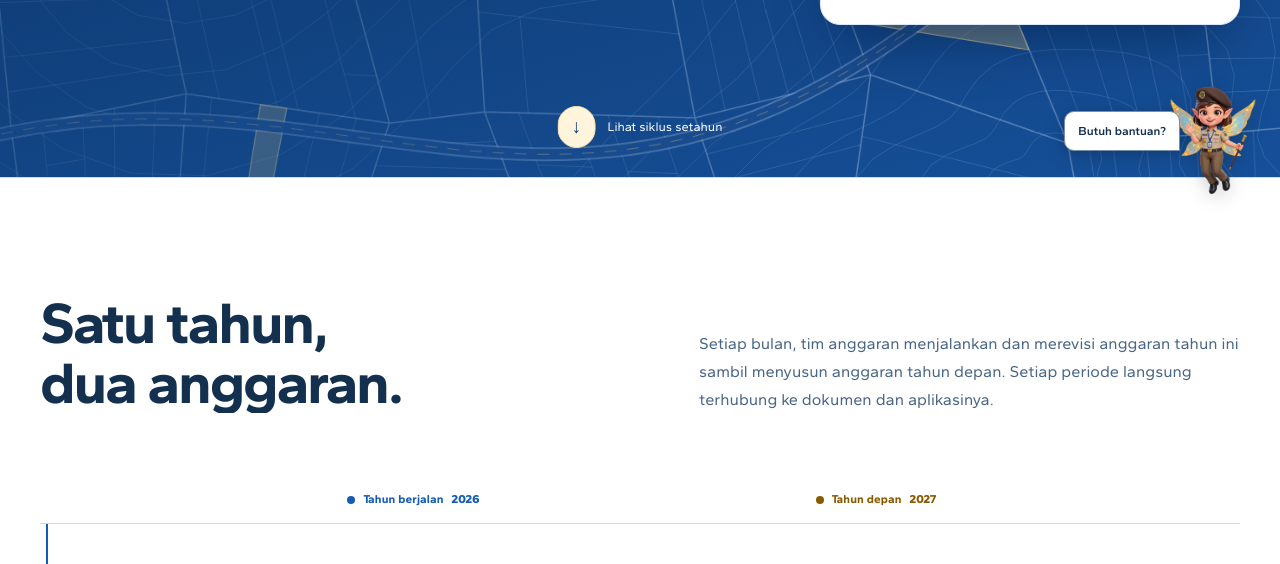
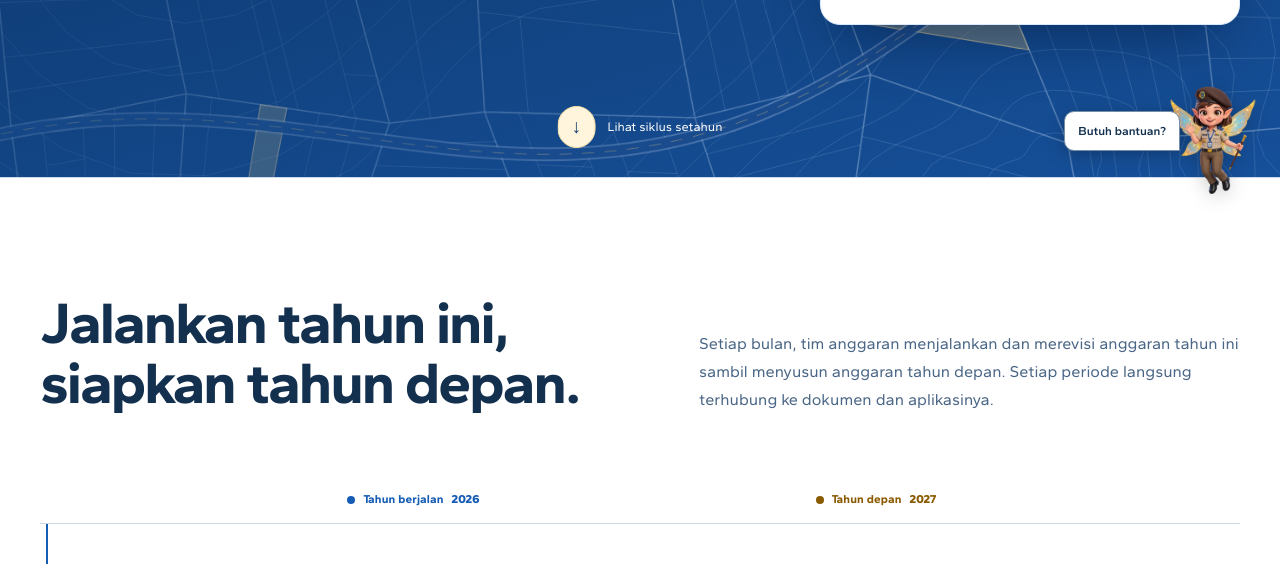
Before and after one commit to programdanpenganggaran-cmd/SIPERI, a plain HTML site: page index.html in a window 1280 px wide. Shown: the part 584-1148 px from the top of the page. Drawn offline with Linux system fonts and the light colour scheme.

Commit message:
Retitle the cycle section to 'Jalankan tahun ini, siapkan tahun depan.'
Co-Authored-By: Claude Opus 5.5 <noreply@anthropic.com>

```diff
--- a/index.html
+++ b/index.html
@@ -80,7 +80,7 @@
     </section>
     <section id="siklus" class="cycle" aria-labelledby="cycle-title" tabindex="-1">
       <header class="cycle-head">
-        <h2 id="cycle-title">Satu tahun, dua anggaran.</h2>
+        <h2 id="cycle-title">Jalankan tahun ini, siapkan tahun depan.</h2>
         <p>Setiap bulan, tim anggaran menjalankan dan merevisi anggaran tahun ini sambil menyusun anggaran tahun depan. Setiap periode langsung terhubung ke dokumen dan aplikasinya.</p>
       </header>
       <div class="cycle-lanes" aria-hidden="true"><span></span><span class="lane-now">Tahun berjalan <b data-year="0">(T)</b></span><span class="lane-next">Tahun depan <b data-year="1">(T+1)</b></span></div>
```
